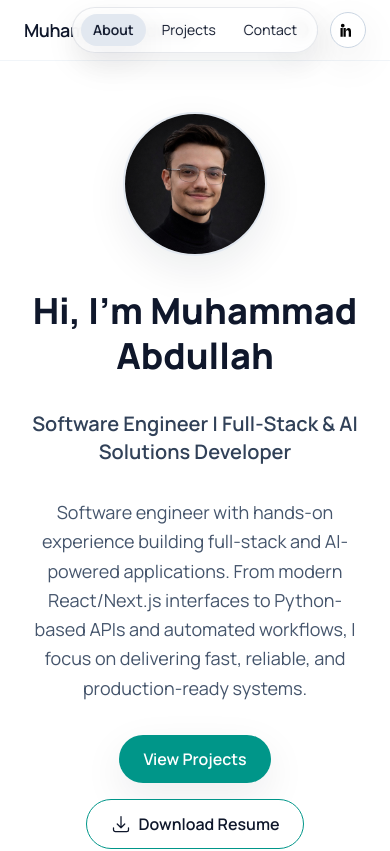
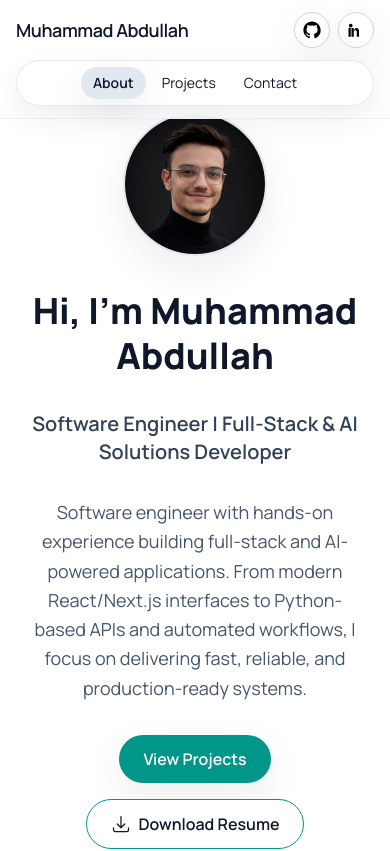
Before and after one commit to abdullahkhan1122/portfolio, a Next.js app: page / in a window 390 px wide. Shown: the top 851 px of the page. Built offline with nearby package versions, Linux system fonts and the light colour scheme.

Commit message:
Made Responsive

```diff
--- a/app/page.tsx
+++ b/app/page.tsx
@@ -116,7 +116,7 @@ const projects = [
   {
     title: "Hospital Management System",
     summary:
-      "C++ console system to manage doctors, patients, and appointments. Stores doctor/patient records and books visits by doctor ID. Admin login: admin / admin123.",
+      "C++ console system to manage doctors, patients, and appointments. Stores doctor/patient records and books visits by doctor ID.",
     github: "https://github.com/abdullahkhan1122/Hospital_Management_System",
     badge: "C++ · Data Structures",
 
@@ -176,14 +176,28 @@ export default function Home() {
     <div className="relative flex flex-col min-h-screen text-slate-900 overflow-hidden bg-white">
 
       <header className="w-full fixed inset-x-0 top-0 z-40 bg-white/95 backdrop-blur border-b border-slate-100">
-        <nav className="relative mx-auto w-full max-w-6xl px-6 sm:px-10 lg:px-16 py-3">
-          <div className="flex items-center gap-4 w-full">
-            <span className="text-lg sm:text-xl font-semibold tracking-tight whitespace-nowrap">
-              Muhammad Abdullah
-            </span>
+        <nav className="relative mx-auto w-full max-w-6xl px-4 sm:px-8 lg:px-12 py-3">
+          <div className="flex flex-col sm:flex-row items-center gap-3 sm:gap-4 w-full">
+            <div className="flex items-center w-full sm:w-auto justify-between sm:justify-start gap-3">
+              <span className="text-lg sm:text-xl font-semibold tracking-tight whitespace-nowrap">
+                Muhammad Abdullah
+              </span>
+              <div className="flex items-center gap-2 sm:hidden">
+                {socials.map((social) => (
+                  <a
+                    key={social.label}
+                    href={social.href}
+                    className="p-2 rounded-full border border-slate-300 bg-white shadow-card transition hover:border-teal-500"
+                    aria-label={social.label}
+                  >
+                    <Image src={social.icon} alt={social.label} width={18} height={18} />
+                  </a>
+                ))}
+              </div>
+            </div>
 
-            <div className="absolute left-1/2 -translate-x-1/2">
-              <div className="glass pill px-2 py-1.5 flex items-center gap-1 shadow-card">
+            <div className="w-full sm:flex-1 flex justify-center">
+              <div className="glass pill px-2 py-1.5 flex items-center gap-1 shadow-card w-full sm:w-auto max-w-xl justify-center">
                 {navItems.map((item) => {
                   const isActive = activeSection === item.href.replace("#", "");
                   return (
@@ -204,7 +218,7 @@ export default function Home() {
               </div>
             </div>
 
-            <div className="flex items-center gap-3 justify-end flex-1">
+            <div className="hidden sm:flex items-center gap-3 justify-end">
               {socials.map((social) => (
                 <a
                   key={social.label}
```
